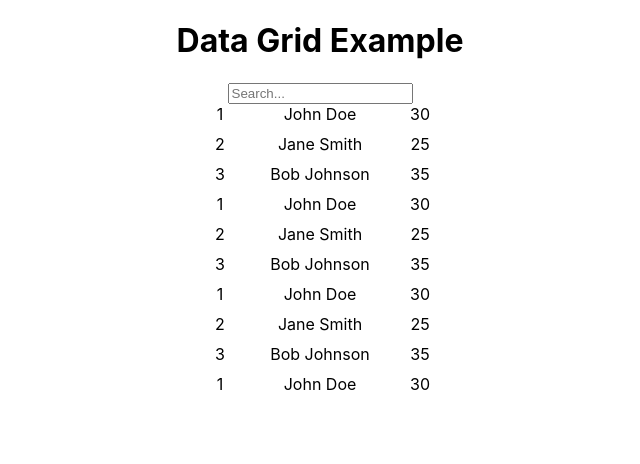
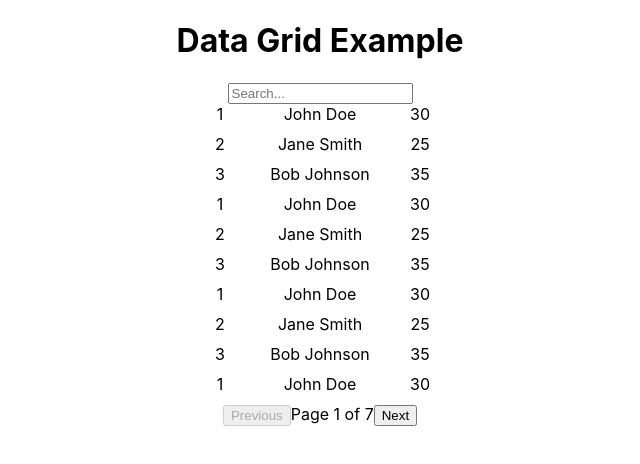
Before and after one commit to awesomepluszhang/react-data-grid, a React (Create React App) app: page / in a window 1280 px wide. Shown: the top 464 px of the page, without its empty margins (320-960 px from the left). Built offline with nearby package versions, Linux system fonts and the light colour scheme.

Commit message:
Add pagination functionality

```diff
--- a/src/components/DataGrid.tsx
+++ b/src/components/DataGrid.tsx
@@ -1,4 +1,4 @@
-import React, { useState, useCallback } from 'react';
+import React, { useState, useCallback, useMemo } from 'react';
 import { VariableSizeGrid } from 'react-window';
 import styled from 'styled-components';
 
@@ -21,6 +21,7 @@ const StyledVariableSizeGrid = styled(VariableSizeGrid)`
 
 const DataGrid = <T extends Record<string, any>>({ data, columns, itemHeight = 20, pageSize }: DataGridProps<T>) => {
   const [filteredData, setFilteredData] = useState<T[]>(data);
+  const [currentPage, setCurrentPage] = useState(0);
 
   const handleFilter = useCallback((e: React.ChangeEvent<HTMLInputElement>) => {
     const value = e.target.value.toLowerCase();
@@ -29,6 +30,16 @@ const DataGrid = <T extends Record<string, any>>({ data, columns, itemHeight = 2
     );
     setFilteredData(filtered);
   }, [data])
+
+  const totalRows = useMemo(() => filteredData.length, [filteredData.length]);
+  const totalPages = useMemo(() =>  Math.ceil(totalRows / pageSize), [pageSize, totalRows]);
+  const nextPage = useCallback(() => {
+    setCurrentPage(prevPage => Math.min(prevPage + 1, totalPages - 1));
+  }, [totalPages]);
+
+  const prevPage = useCallback(() => {
+    setCurrentPage(prevPage => Math.max(prevPage - 1, 0));
+  }, []);
 
   const cellRenderer = ({ columnIndex, rowIndex, style }: { columnIndex: number, rowIndex: number, style: React.CSSProperties }) => {
     const item = filteredData[rowIndex];
@@ -53,6 +64,11 @@ const DataGrid = <T extends Record<string, any>>({ data, columns, itemHeight = 2
       >
         {cellRenderer}
       </StyledVariableSizeGrid>
+      <div>
+        <button onClick={prevPage} disabled={currentPage === 0}>Previous</button>
+        <span>Page {currentPage + 1} of {totalPages}</span>
+        <button onClick={nextPage} disabled={currentPage === totalPages - 1}>Next</button>
+      </div>
     </div>
   );
 };
```
